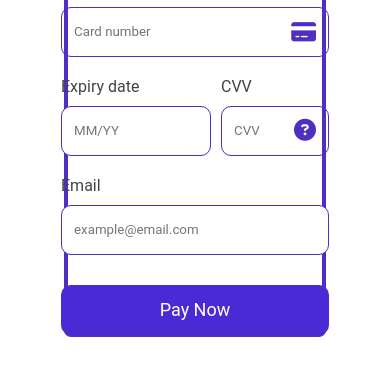
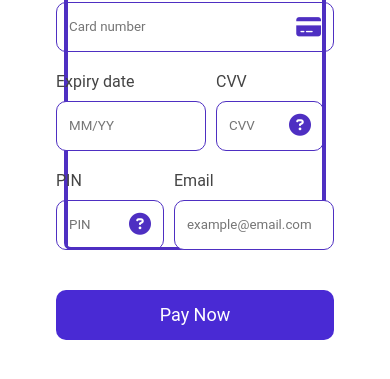
Before and after one commit to Rheno001/Credit-card-, a plain HTML site: page index.html in a window 390 px wide. Shown: the part 383-762 px from the top of the page. Drawn offline with Linux system fonts and the light colour scheme.

Commit message:
style done

```diff
--- a/index.html
+++ b/index.html
@@ -40,10 +40,20 @@
 							</div>
 						</div>
 					</div>
-					<div class="email">
-						<p>Email</p>
-						<input type="email" name="email" placeholder="example@email.com" id="email" required>
-					</div>
+                    <div class="c-details">
+                        <div>
+							<p>PIN</p>
+							<div class="cvv-box" id="cvv-box">
+								<input id="cvv" name="cvv" class="cc-cvv" placeholder="PIN" required maxlength="3" required>
+								<i class="fa-solid fa-circle-question" title="3 digits on the back of the card" style="cursor: pointer;"></i>
+							</div>
+						</div>
+                        <div class="email">
+                            <p>Email</p>
+                            <input type="email" name="email" placeholder="example@email.com" id="email" required>
+                        </div>
+                    </div>
+
 					<button type="submit">Pay Now</button>
 				</form>
 			</div>
--- a/style.css
+++ b/style.css
@@ -126,6 +126,13 @@ input{
 	justify-content: space-between;
 	width: 108px;
 }
+.c-details .pin-box{
+    border: 1px solid #4e2fc2;
+	border-radius: 10px;
+	height: 20px;
+	padding: 12px;
+	width: 40%;
+}
 .cc-cvv{
 	width: 60px;
 }
@@ -142,7 +149,7 @@ button{
 	border: none;
 	height: 50px;
 	border-radius: 3px;
-	margin-top: 30px;
+	margin-top: 20px;
 	font-size: 18px;
 	color: #fff;
     transition: all 0.2s;
@@ -162,11 +169,13 @@ button:hover{
         display: flex;
         flex-direction: column;
         justify-content: center;
+        height: 50%;
     }
     .center{
         display: flex;
         flex-direction: column;
         width: 100%;
+        height: 100%;
         align-items: center;
         justify-content: center;
     }
@@ -176,5 +185,8 @@ button:hover{
     button{
         margin-bottom: -50px;
     }
+    .cvv-box{
+        margin-right: 10px;
+    }
 
 }
```
